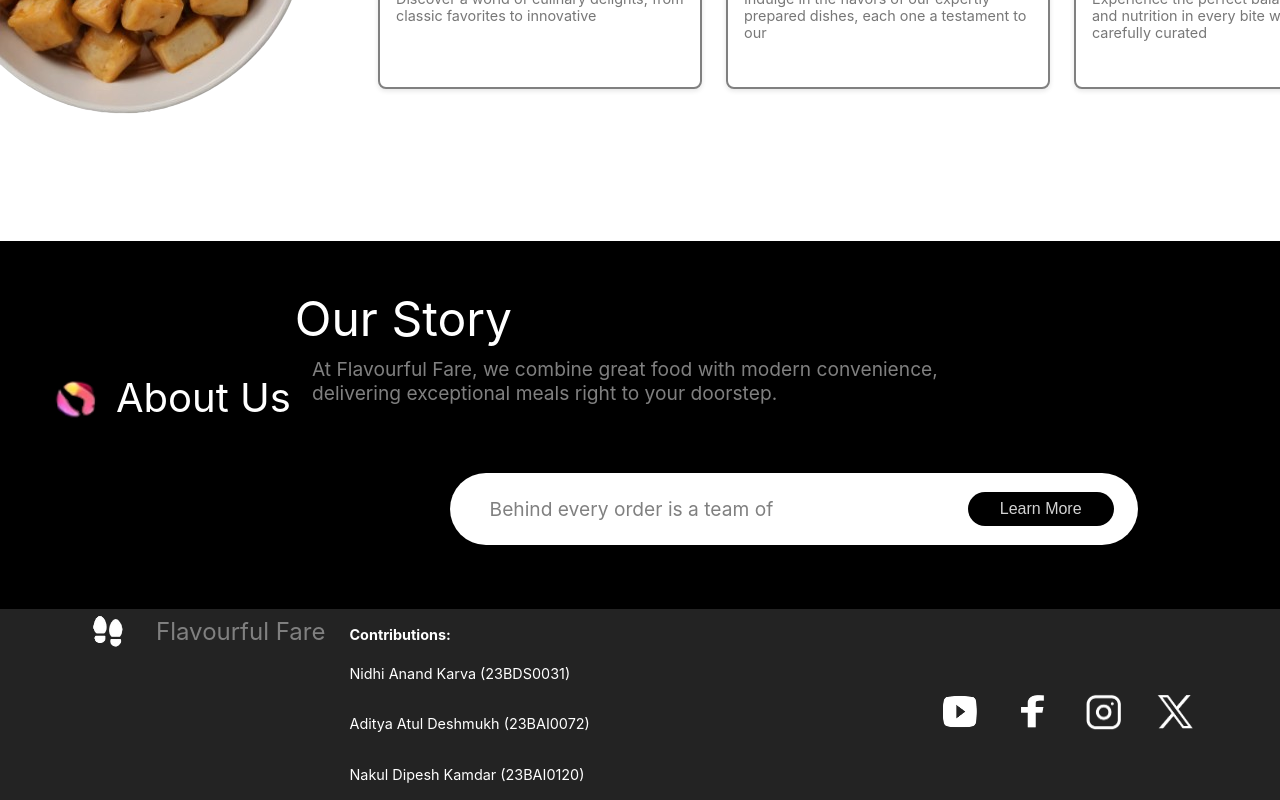
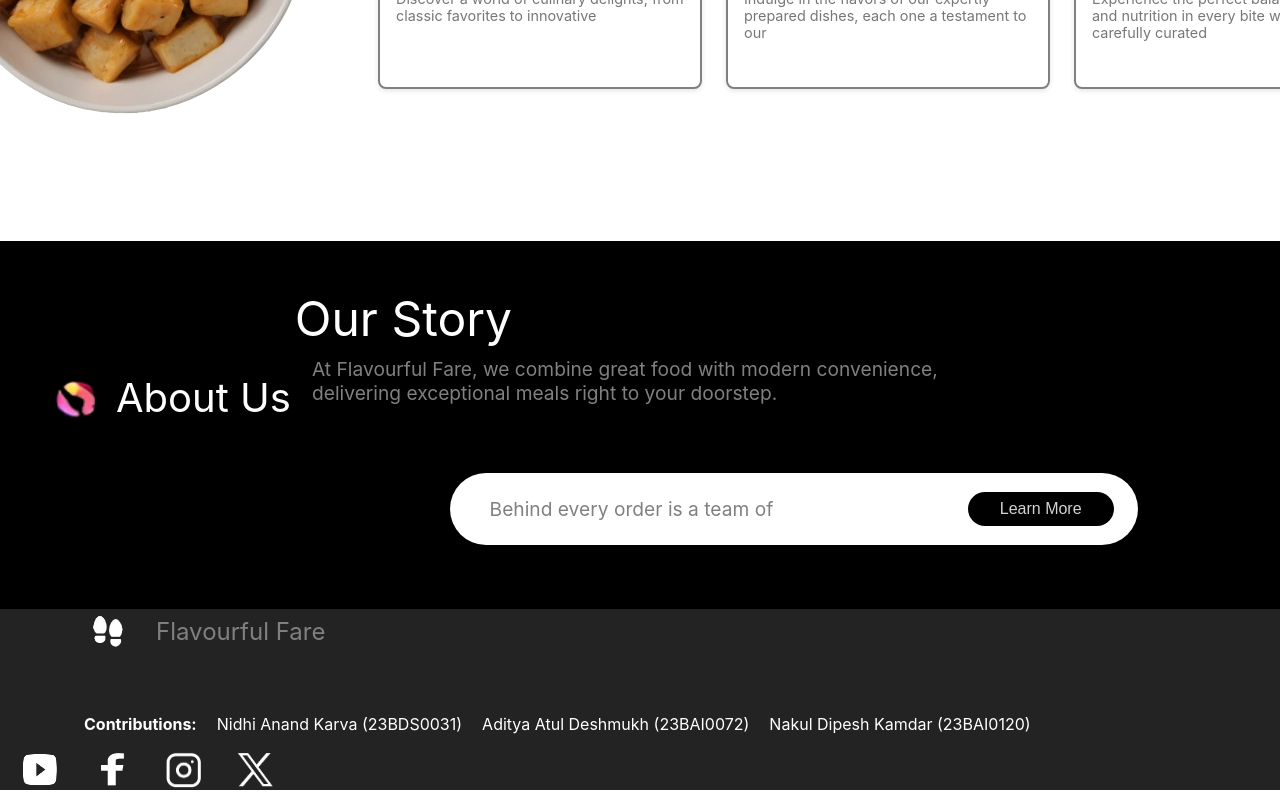
Before and after one commit to Nidhi2805/Web-Development, a React (Create React App) app in the folder web-project/: page / in a window 1280 px wide. Shown: the part 1905-2705 px from the top of the page. Built offline with nearby package versions, Linux system fonts and the light colour scheme.

Commit message:
Footer small changes

```diff
--- a/web-project/src/components/Footer.js
+++ b/web-project/src/components/Footer.js
@@ -57,12 +57,13 @@ const Footer = () => {
                 <img src="/footerlogo.png" alt="Footer Logo" style={styles.image} />
                 <p style={styles.text}>Flavourful Fare</p>
 
-                <div style={styles.contributionContainer}>
-                    <p style={styles.contributionTitle}>Contributions:</p>
-                    <p>Nidhi Anand Karva (23BDS0031) </p>
-                    <p>Aditya Atul Deshmukh (23BAI0072) </p>
-                    <p>Nakul Dipesh Kamdar (23BAI0120) </p>
+                <div style={{ display: "flex", gap: "20px", flexWrap: "wrap", alignItems: "center", marginTop: "20px", color:"white" }}>
+                    <span style={{ fontWeight: "bold" }}>Contributions:</span>
+                    <span>Nidhi Anand Karva (23BDS0031)</span>
+                    <span>Aditya Atul Deshmukh (23BAI0072)</span>
+                    <span>Nakul Dipesh Kamdar (23BAI0120)</span>
                 </div>
+
             </div>
 
             <div style={styles.rightSection}>
```
